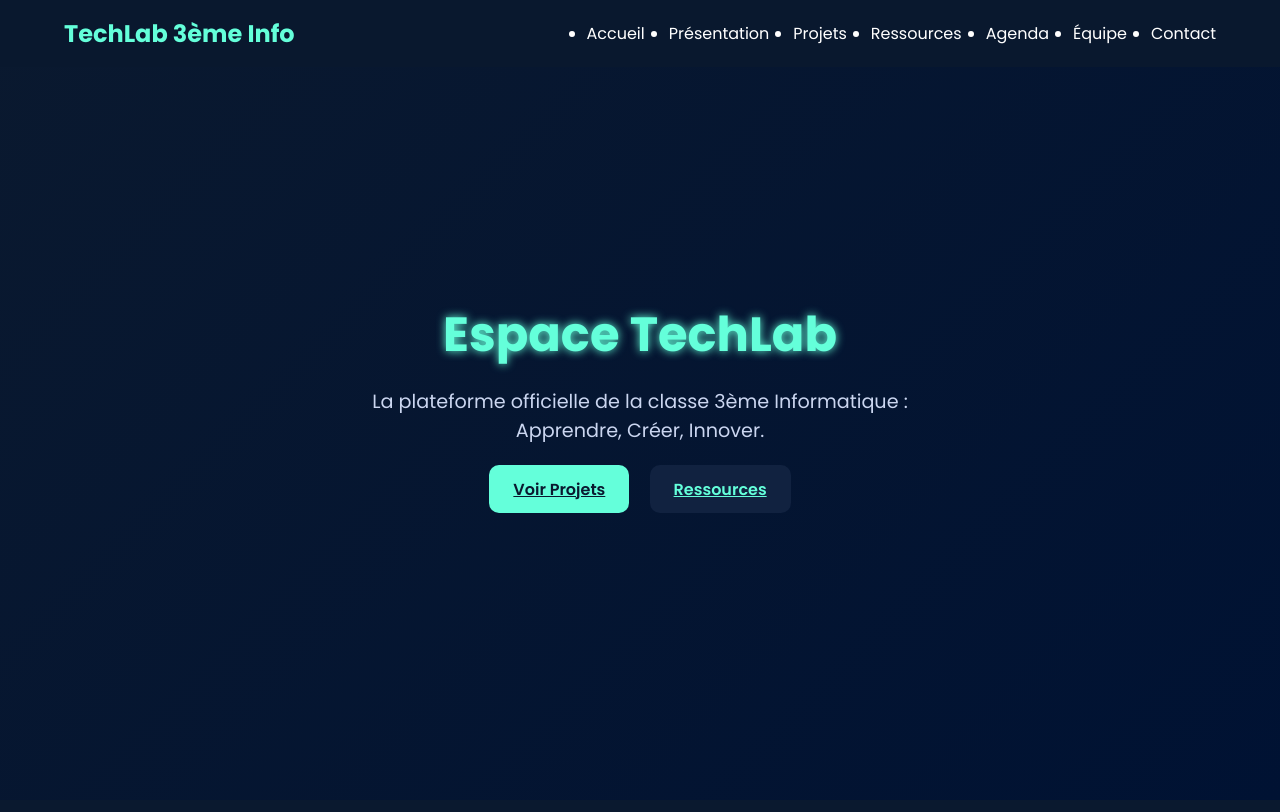
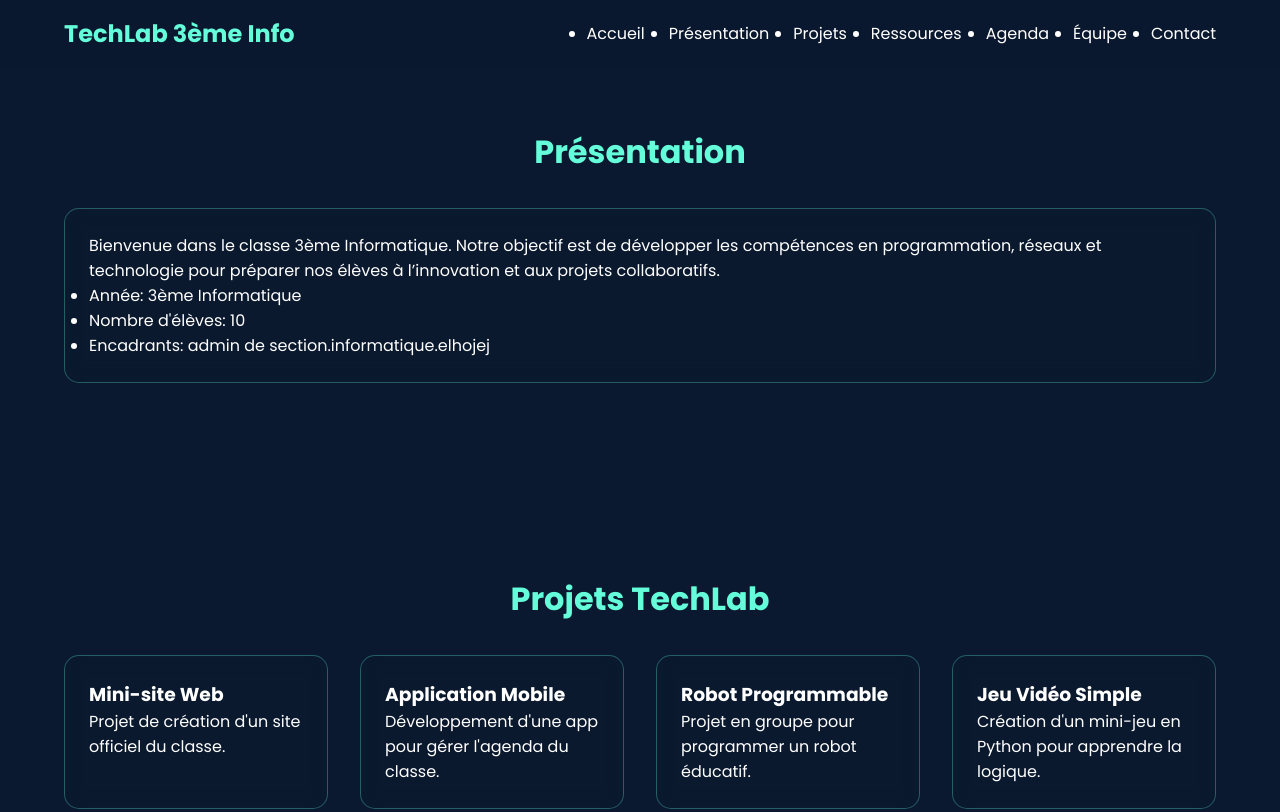
Before and after one commit to amen2211/3eme-info, a plain HTML site: page index.html in a window 1280 px wide. Shown: the top 812 px of the page. Drawn offline with nearby package versions, Linux system fonts and the light colour scheme.

Commit message:
Delete Hero Section from index.html
Removed the Hero Section from the homepage.

```diff
--- a/index.html
+++ b/index.html
@@ -64,18 +64,6 @@ footer {text-align:center;padding:2rem;background:rgba(10,25,47,0.95);border-top
       <li><a href="#contact">Contact</a></li>
     </ul>
   </nav>
-
-  <!-- Hero Section -->
-  <section id="home" class="hero">
-    <div class="hero-content">
-      <h1>Espace TechLab</h1>
-      <p>La plateforme officielle de la classe 3ème Informatique : Apprendre, Créer, Innover.</p>
-      <div class="hero-buttons">
-        <a href="#projects" class="btn btn-primary">Voir Projets</a>
-        <a href="#resources" class="btn btn-secondary">Ressources</a>
-      </div>
-    </div>
-  </section>
 
   <!-- Présentation -->
   <section id="presentation" class="section">
```
